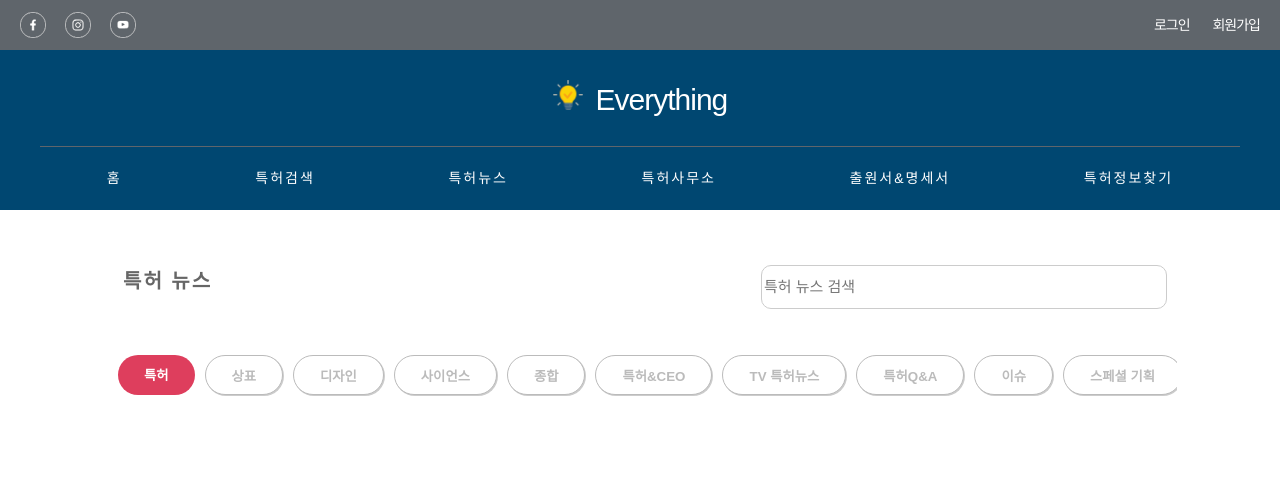
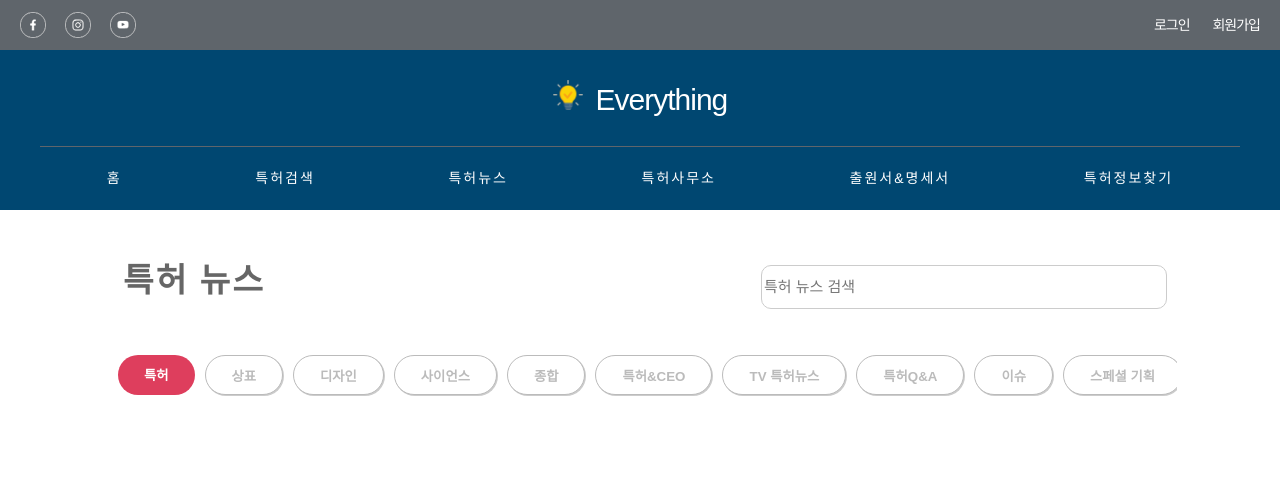
Before and after one commit to golgol22/patent_web, a Flask app: page /patent/news in a window 1280 px wide. Shown: the top 494 px of the page. Run offline with Flask 2, Linux system fonts and the light colour scheme; data that the repository does not hold is empty; some libraries are stand-ins or nearby versions.

Commit message:
* 메뉴 타이틀 글자 수정

```diff
--- a/static/css/news.css
+++ b/static/css/news.css
@@ -34,8 +34,8 @@
 }
 
 .title {
-	font-size: 20px;
-    font-weight: bold;
+	font-size: 25pt;
+    font-weight: bolder;
     letter-spacing: 2px;
     margin: 10px;
 }
--- a/static/css/office.css
+++ b/static/css/office.css
@@ -34,8 +34,8 @@
 }
 
 .title {
-	font-size: 20px;
-    font-weight: bold;
+	font-size: 25pt;
+    font-weight: bolder;
     letter-spacing: 2px;
     margin: 10px;
 }
```
